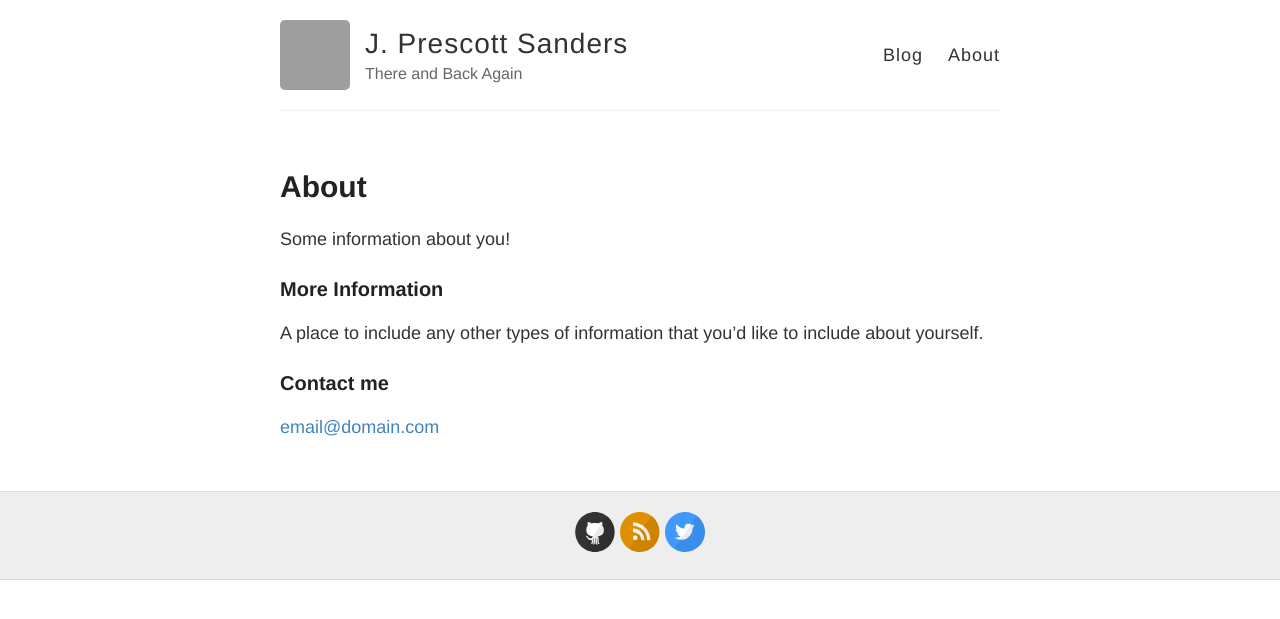
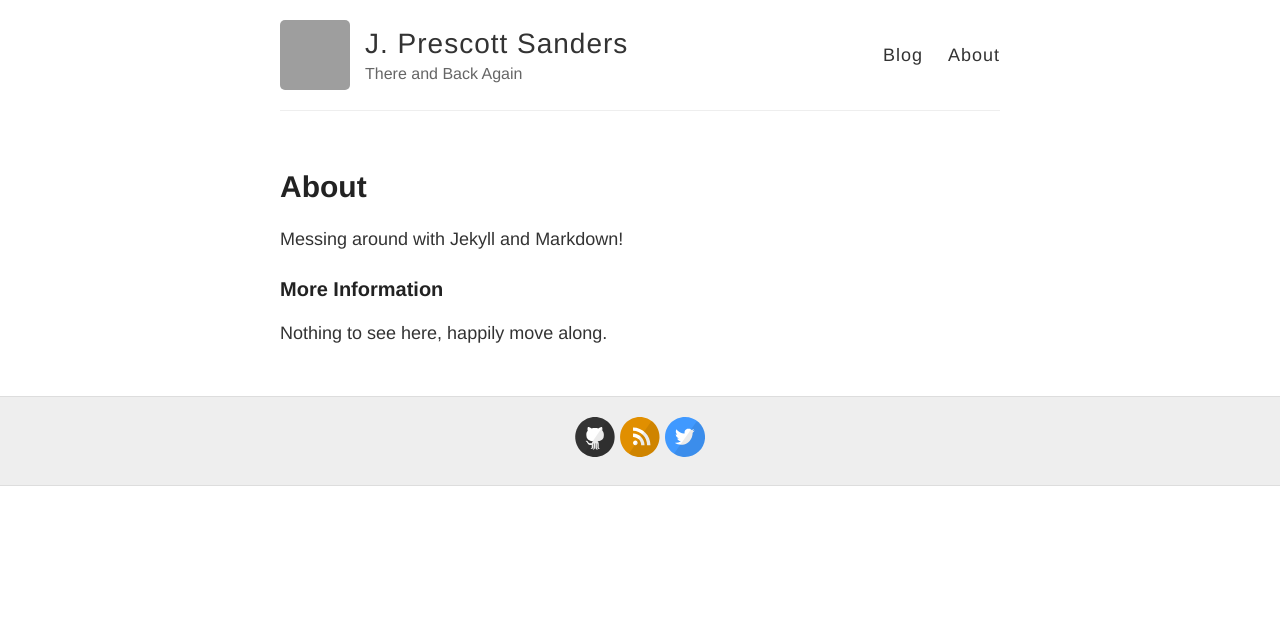
Before and after one commit to jprescottsanders/jprescottsanders.github.com, a Jekyll site: the page built from about.md, in a window 1280 px wide. Shown: the top 619 px of the page. Built offline with Jekyll 4.4.1, drawn with Linux system fonts in a browser that asks for light colours; grey boxes are pictures that could not be loaded.

Commit message:
personalize

```diff
--- a/about.md
+++ b/about.md
@@ -4,12 +4,8 @@ title: About
 permalink: /about/
 ---
 
-Some information about you!
+Messing around with Jekyll and Markdown!
 
 ### More Information
 
-A place to include any other types of information that you'd like to include about yourself.
-
-### Contact me
-
-[email@domain.com](mailto:email@domain.com)
+Nothing to see here, happily move along.
```
Also changed, not shown: _posts/2014-3-3-Hello-World.md (deleted, +0 -10 lines), _posts/2018-1-28-In-The-End.md (added, +6 -0 lines).
